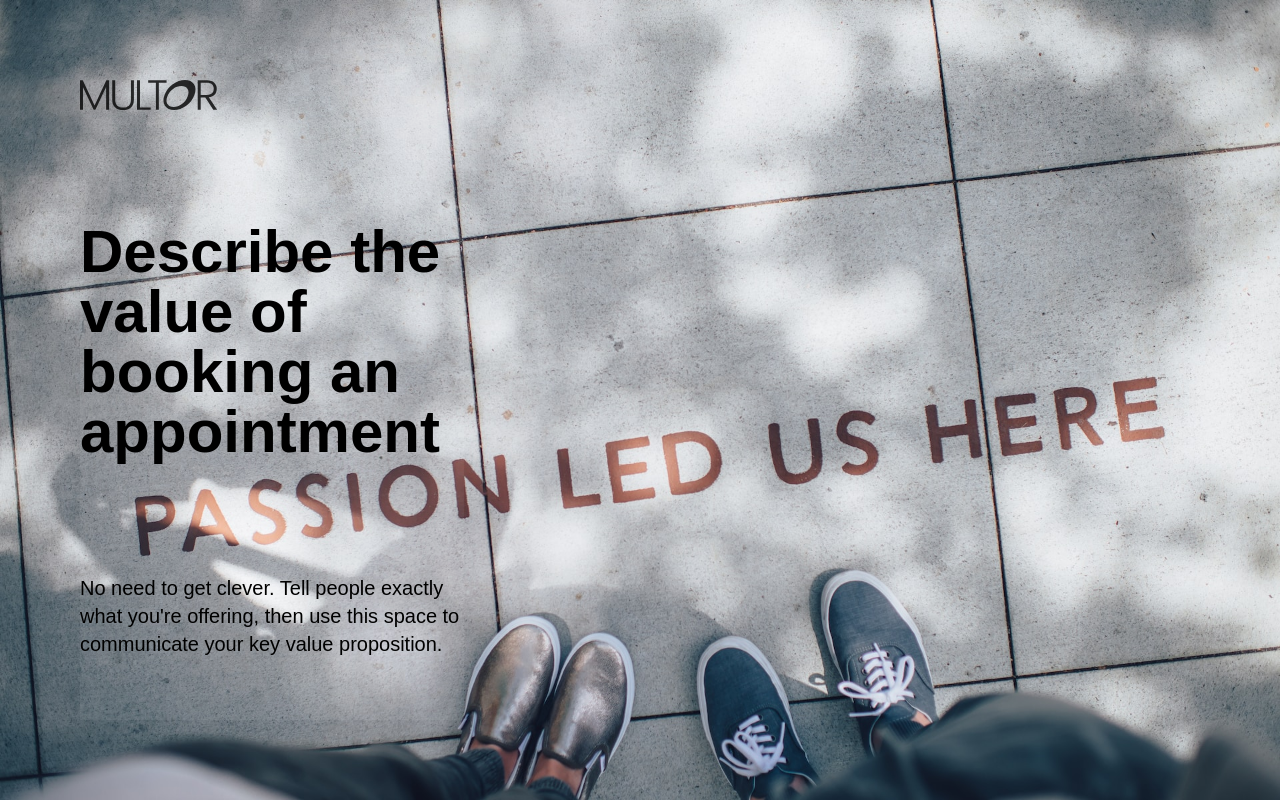
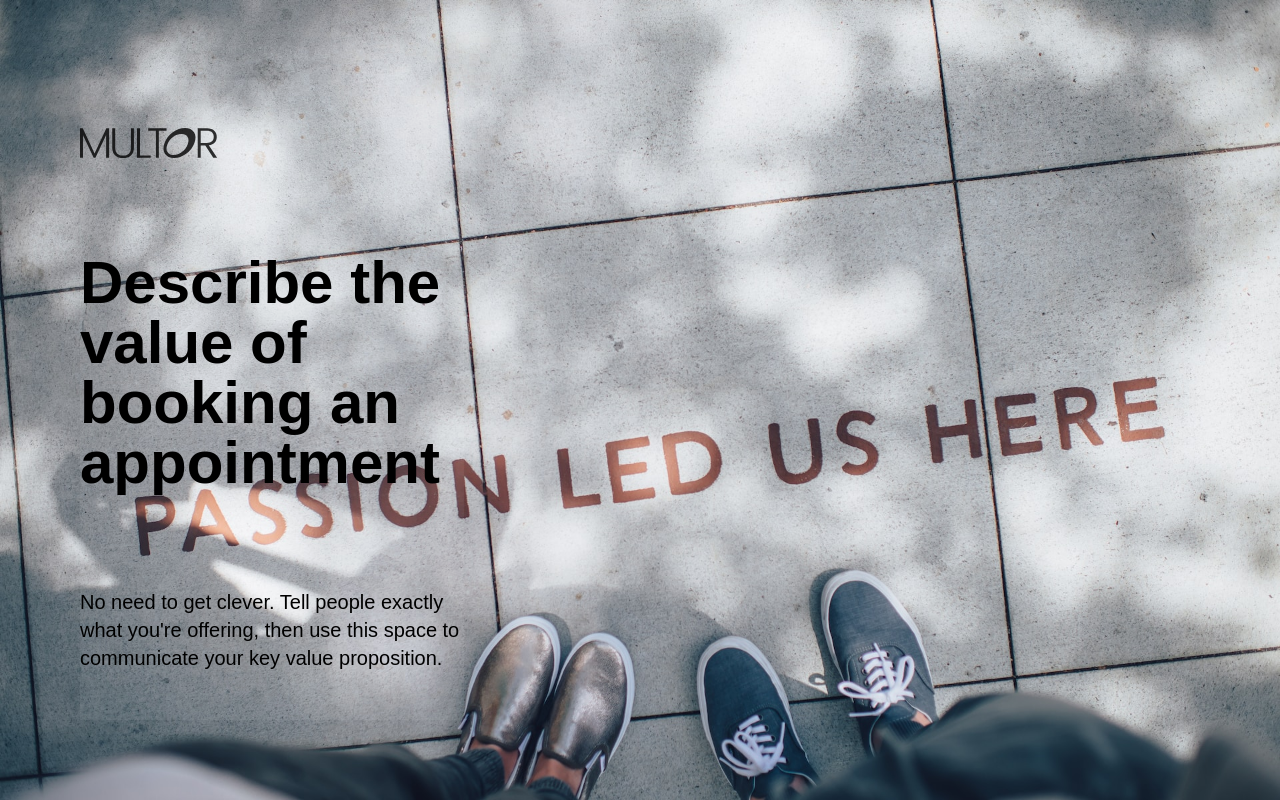
Before and after one commit to 9thDuck/multor, a Next.js app: page / in a window 1280 px wide. Built offline with nearby package versions, Linux system fonts and the light colour scheme.

Commit message:
image not covering the full view port fixed

```diff
--- a/src/components/Hero/index.tsx
+++ b/src/components/Hero/index.tsx
@@ -4,7 +4,7 @@ import Logo from "./assets/Logo";
 const Hero: React.FC = () => {
  return (
   <div className="flex flex-col w-screen h-screen bg-[url('/hero-bg.jpg')] bg-no-repeat bg-cover p-4 sm:p-20 ">
-   <div className="w-[90%] sm:w-96 flex flex-col gap-y-28 h-full bg-opacity bg-white bg-opacity-5">
+   <div className="w-[90%] sm:w-96 flex flex-col justify-around h-full bg-opacity bg-white bg-opacity-5">
     <Logo />
     <h2 className="text-6xl font-semibold">
      Describe the value of booking an appointment
--- a/src/pages/index.tsx
+++ b/src/pages/index.tsx
@@ -7,7 +7,7 @@ const inter = Inter({ subsets: ["latin"] });
 export default function Home() {
  return (
   <main
-   className={`container mx-auto min-h-screen flex-col items-center justify-center ${inter.className} overflow-x-hidden`}
+   className={`min-h-screen flex-col items-center justify-center ${inter.className} overflow-x-hidden`}
   >
    <Hero />
    {/* <FormSection /> */}
```
